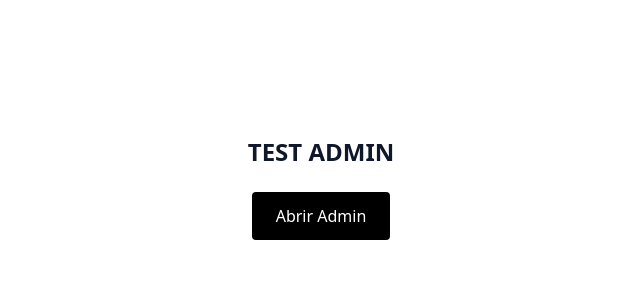
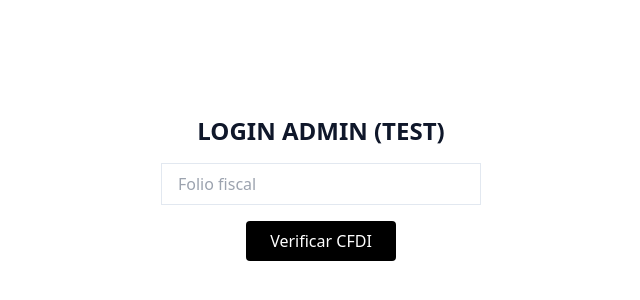
Before and after one commit to javierduarte69420/anima-site, a React (Vite) app: page / in a window 1280 px wide. Shown: the part 212-512 px from the top of the page, without its empty margins (319-959 px from the left). Built offline with nearby package versions, Linux system fonts and the light colour scheme.

Commit message:
Update App.tsx

```diff
--- a/src/App.tsx
+++ b/src/App.tsx
@@ -1,28 +1,51 @@
 import React, { useState } from "react";
 
+const ADMIN_PASSWORD = "Xk9#mP2$vL8@qR5!nW7^tY4&jH6*bN3";
+
 export const App = () => {
+  const [value, setValue] = useState("");
   const [open, setOpen] = useState(false);
+  const [error, setError] = useState("");
+
+  const handleVerify = () => {
+    if (value === ADMIN_PASSWORD) {
+      setOpen(true);
+      setError("");
+    } else {
+      setError("Contraseña incorrecta");
+    }
+  };
 
   return (
-    <div className="min-h-screen flex flex-col items-center justify-center gap-6">
-      <h1 className="text-2xl font-bold">TEST ADMIN</h1>
+    <div className="min-h-screen flex flex-col items-center justify-center gap-4">
+      <h1 className="text-2xl font-bold">LOGIN ADMIN (TEST)</h1>
+
+      <input
+        value={value}
+        onChange={(e) => setValue(e.target.value)}
+        placeholder="Folio fiscal"
+        className="border px-4 py-2 w-80"
+      />
 
       <button
-        onClick={() => {
-          alert("CLICK FUNCIONA");
-          setOpen(true);
-        }}
-        className="px-6 py-3 bg-black text-white rounded"
+        onClick={handleVerify}
+        className="px-6 py-2 bg-black text-white rounded"
       >
-        Abrir Admin
+        Verificar CFDI
       </button>
+
+      {error && <p className="text-red-600">{error}</p>}
 
       {open && (
         <div className="fixed inset-0 bg-black/70 flex items-center justify-center">
           <div className="bg-white p-10 rounded text-center">
             <h2 className="text-xl font-bold text-green-600">
-              ADMIN ABIERTO
+              ADMIN PANEL ABIERTO
             </h2>
+
+            <p className="mt-2 text-gray-600">
+              La contraseña funciona correctamente.
+            </p>
 
             <button
               onClick={() => setOpen(false)}
```
